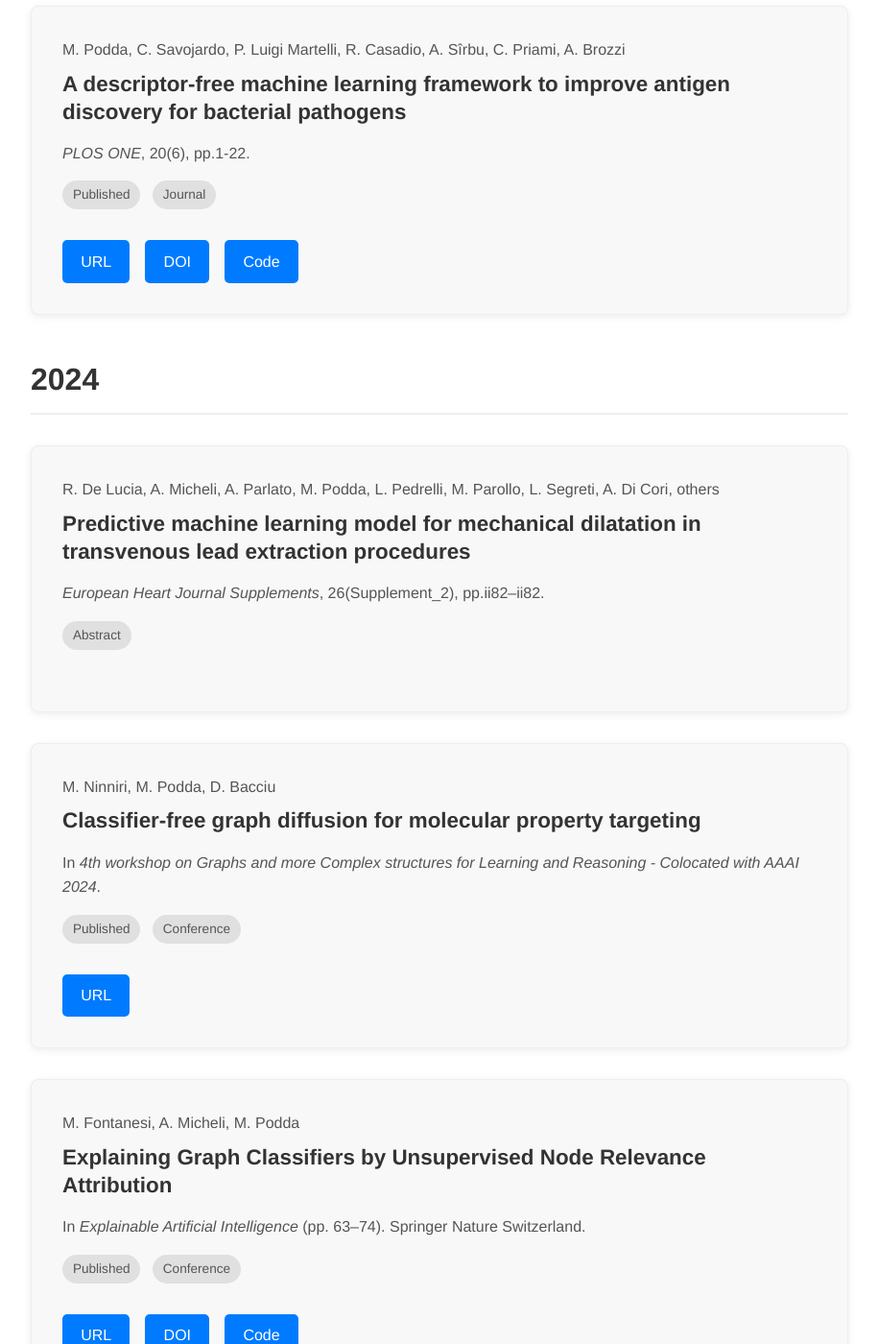
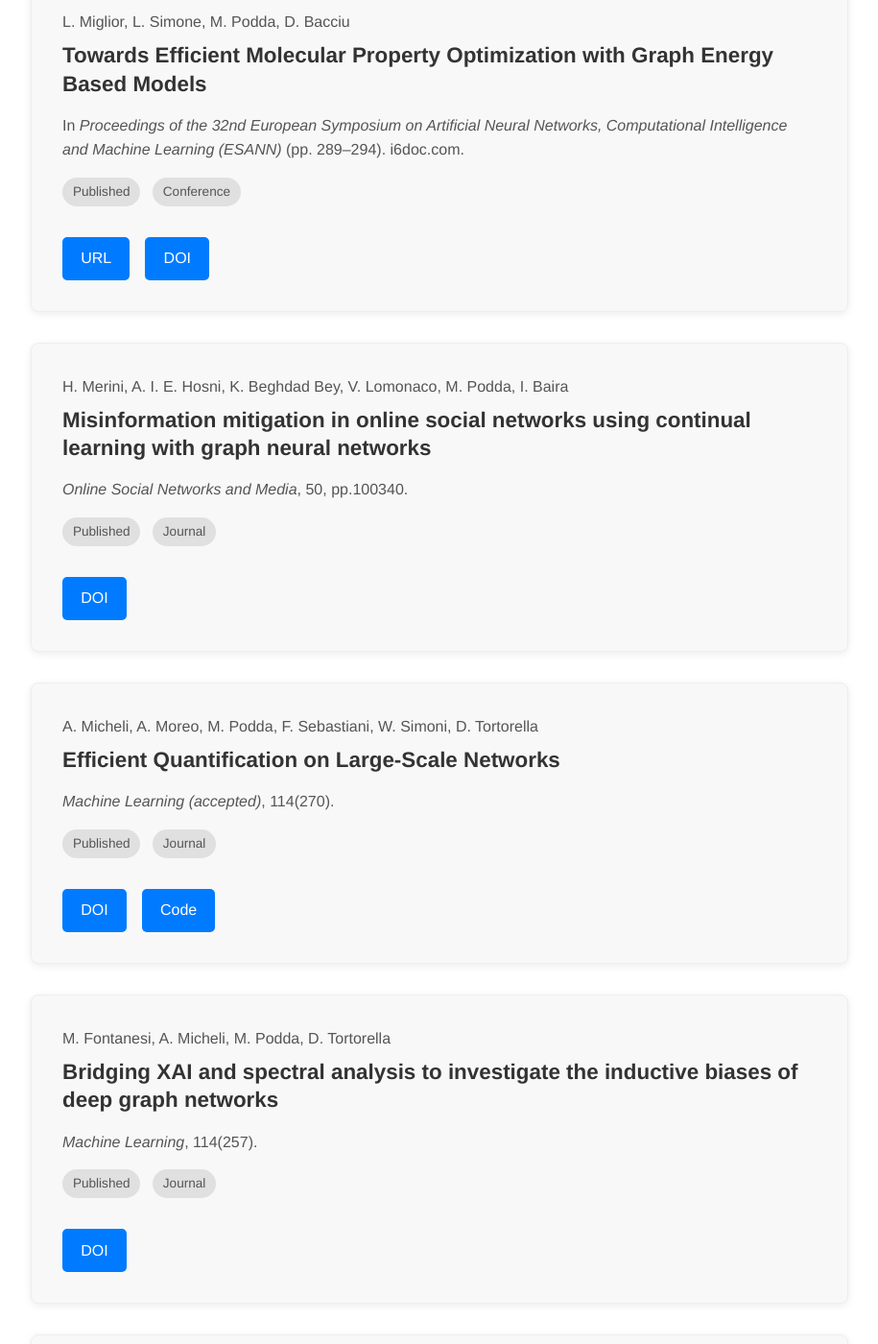
Before and after one commit to marcopodda/marcopodda.github.io, a Jekyll site: the page built from publications.md, in a window 1280 px wide and 1400 px high, scrolled down 2043 px. Shown: the whole window at 96% size, without its empty margins (182-1097 px from the left). Built offline with Jekyll 4.4.1, drawn with Linux system fonts in a browser that asks for light colours; some of the changed text lies outside the part shown.

Commit message:
updated bib

```diff
--- a/_data/publications.yaml
+++ b/_data/publications.yaml
@@ -152,6 +152,46 @@
   code: https://github.com/alessandrodipalma/sensitivity_ppin_dgn
   year: 2025
   authors: A. Dipalma, M. Fontanesi, A. Micheli, P. Milazzo, M. Podda
+  tags:
+  - published
+  - journal
+- id: ml2025xai
+  type: Journal
+  title: Bridging XAI and spectral analysis to investigate the inductive biases of
+    deep graph networks
+  journal: Machine Learning
+  volume: '114'
+  number: '257'
+  DOI: 10.1007/s10994-025-06884-0
+  year: 2025
+  authors: M. Fontanesi, A. Micheli, M. Podda, D. Tortorella
+  tags:
+  - published
+  - journal
+- id: ml2025quant
+  type: Journal
+  title: Efficient Quantification on Large-Scale Networks
+  journal: Machine Learning (accepted)
+  volume: '114'
+  number: '270'
+  DOI: 10.1007/s10994-025-06915-w
+  code: https://github.com/marcopodda/network-quantification
+  year: 2025
+  authors: A. Micheli, A. Moreo, M. Podda, F. Sebastiani, W. Simoni, D. Tortorella
+  tags:
+  - published
+  - journal
+- id: merini2025osnem
+  type: Journal
+  title: Misinformation mitigation in online social networks using continual learning
+    with graph neural networks
+  journal: Online Social Networks and Media
+  volume: '50'
+  pages: '100340'
+  DOI: 10.1016/j.osnem.2025.100340
+  issn: 2468-6964
+  year: 2025
+  authors: H. Merini, A. I. E. Hosni, K. Beghdad Bey, V. Lomonaco, M. Podda, I. Baira
   tags:
   - published
   - journal
@@ -385,6 +425,31 @@
   tags:
   - published
   - conference
+- id: ninniri2025neurips
+  type: Conference
+  title: Graph Diffusion that can Insert and Delete
+  booktitle: Advances in Neural Information Processing Systems
+  code: https://github.com/mninniri/GrIDDD
+  year: 2025
+  authors: M. Ninniri, M. Podda, D. Bacciu
+  tags:
+  - accepted
+  - conference
+- id: baccheschi2025icann
+  type: Conference
+  title: Investigating Time-Scales in Deep Echo State Networks for Natural Language
+    Processing
+  booktitle: Artificial Neural Networks and Machine Learning. ICANN 2025 International
+    Workshops and Special Sessions
+  publisher: Springer Nature Switzerland
+  pages: 188–200
+  DOI: 10.1007/978-3-032-04552-2_18
+  year: 2025
+  authors: C. Baccheschi, A. Bondielli, A. Lenci, A. Micheli, L. Passaro, M. Podda,
+    D. Tortorella
+  tags:
+  - published
+  - conference
 - id: magistrale2017
   type: Thesis
   title: 'Predicting mortality in low birth weight infants: a machine learning perspective'
```
Also changed, not shown: _bibliography/references.bib (+32 -33 lines), scripts/py2bib.py (+16 -15 lines).
